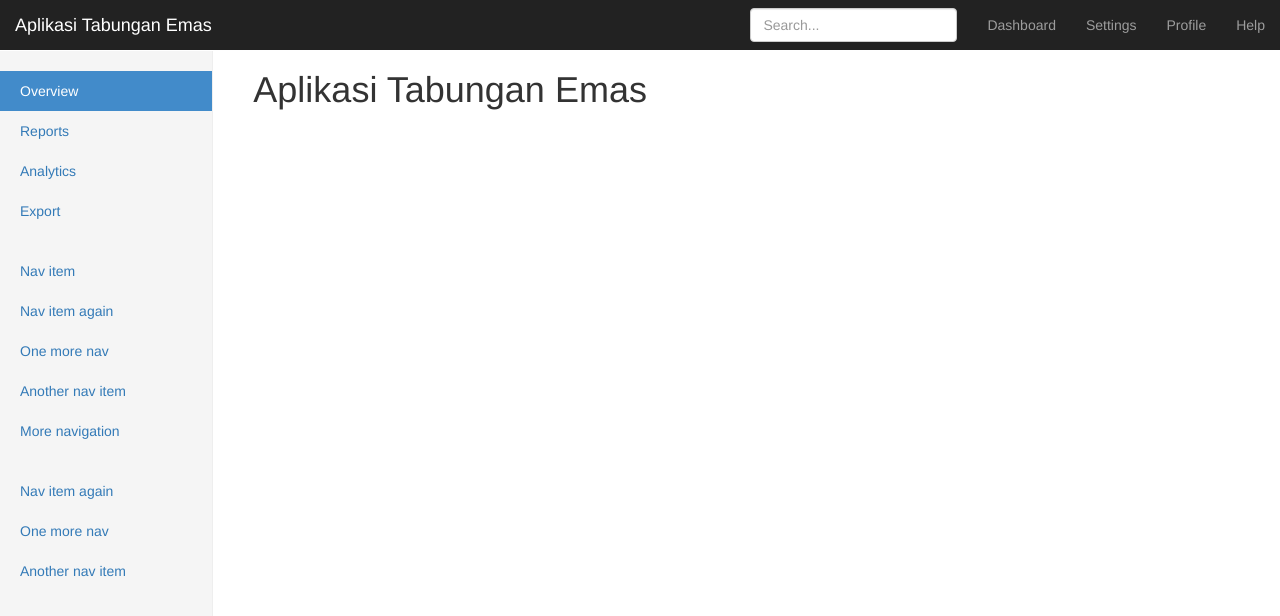
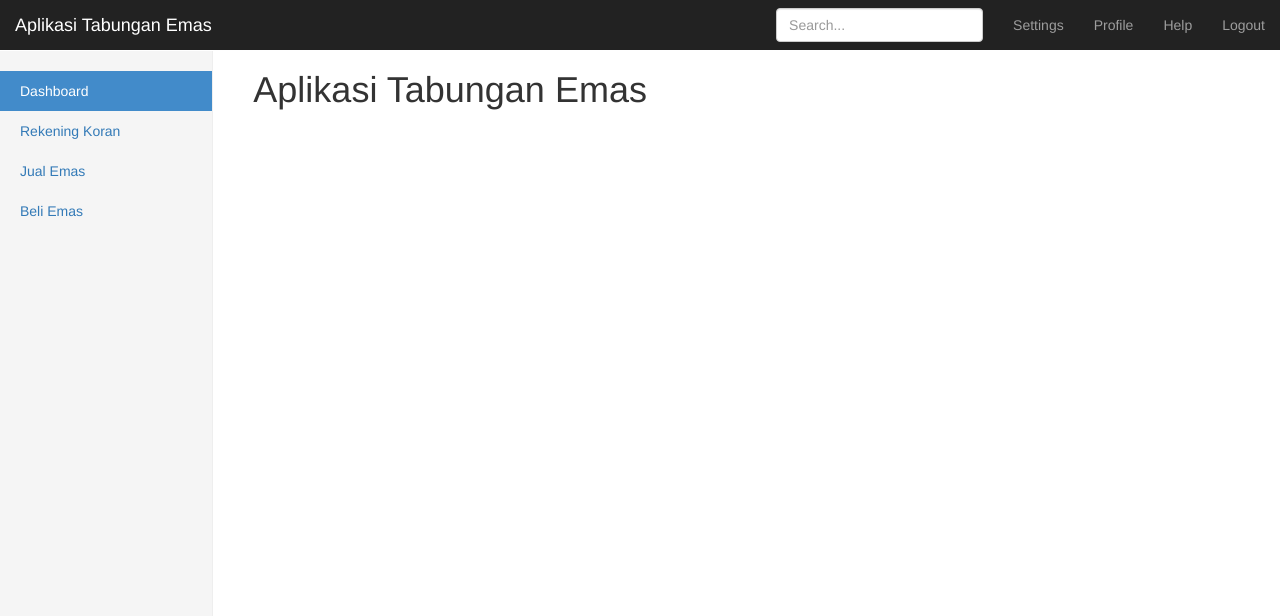
Before and after one commit to artivisi/training-pegadaian-2017-01, an Angular app in the folder tabungan-emas/: page / in a window 1280 px wide. Shown: the top 616 px of the page. Built offline with nearby package versions, Linux system fonts and the light colour scheme.

Commit message:
edit menu dan nav

```diff
--- a/tabungan-emas/src/app/app.component.html
+++ b/tabungan-emas/src/app/app.component.html
@@ -11,10 +11,10 @@
 	</div>
 	<div id="navbar" class="navbar-collapse collapse">
 	  <ul class="nav navbar-nav navbar-right">
-		<li><a href="#">Dashboard</a></li>
 		<li><a href="#">Settings</a></li>
 		<li><a href="#">Profile</a></li>
 		<li><a href="#">Help</a></li>
+		<li><a href="#">Logout</a></li>
 	  </ul>
 	  <form class="navbar-form navbar-right">
 		<input type="text" class="form-control" placeholder="Search...">
@@ -27,22 +27,10 @@
   <div class="row">
 	<div class="col-sm-3 col-md-2 sidebar">
 	  <ul class="nav nav-sidebar">
-		<li class="active"><a href="#">Overview <span class="sr-only">(current)</span></a></li>
-		<li><a href="#">Reports</a></li>
-		<li><a href="#">Analytics</a></li>
-		<li><a href="#">Export</a></li>
-	  </ul>
-	  <ul class="nav nav-sidebar">
-		<li><a href="">Nav item</a></li>
-		<li><a href="">Nav item again</a></li>
-		<li><a href="">One more nav</a></li>
-		<li><a href="">Another nav item</a></li>
-		<li><a href="">More navigation</a></li>
-	  </ul>
-	  <ul class="nav nav-sidebar">
-		<li><a href="">Nav item again</a></li>
-		<li><a href="">One more nav</a></li>
-		<li><a href="">Another nav item</a></li>
+		<li class="active"><a href="#">Dashboard <span class="sr-only">(current)</span></a></li>
+		<li><a href="#">Rekening Koran</a></li>
+		<li><a href="#">Jual Emas</a></li>
+		<li><a href="#">Beli Emas</a></li>
 	  </ul>
 	</div>
 	<div class="col-sm-9 col-md-10 col-md-offset-2 main">
```
